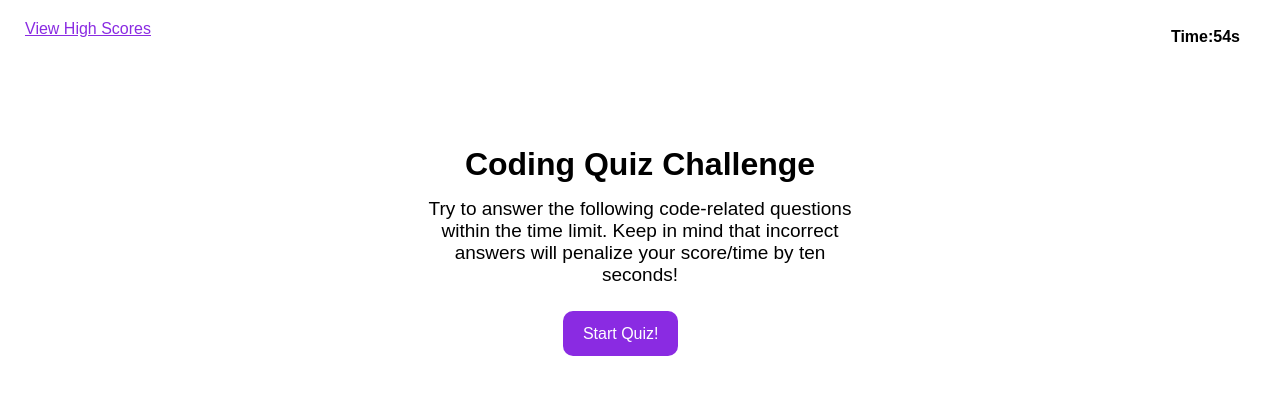
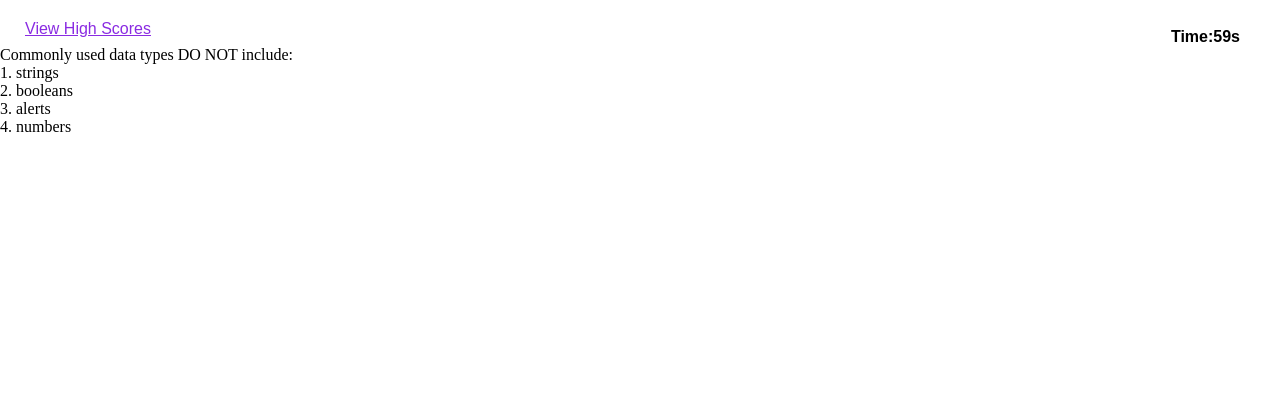
Before and after one commit to bdamota/Code-Quiz, a plain HTML site: page index.html in a window 1280 px wide. Both pictures are taken after a click on the button "Start Quiz!". Drawn offline with Linux system fonts and the light colour scheme.

Commit message:
timer function added

```diff
--- a/assets/script.js
+++ b/assets/script.js
@@ -1,12 +1,19 @@
 
 // Variable Declarations
-var timerEl = document.getElementById("countdown")
-
+var mainEl = document.getElementById("main")
+var timerEl = document.getElementById("countdown");
+var quizEl = document.getElementById("quiz");
+var questionEl = document.getElementById("question");
+var choice1El = document.getElementById("1");
+var choice2El = document.getElementById("2");
+var choice3El = document.getElementById("3");
+var choice4El = document.getElementById("4");
 // Timer Function
-function prepareGame() {
+function counterReader() {
     var timeLeft = 60;
 
     var timeInterval = setInterval(function() {
+        initialDelay = 0;
         timerEl.textContent = "Time:" + timeLeft + "s";
         timeLeft--;
 
@@ -17,9 +24,87 @@ function prepareGame() {
         }
 
     }, 1000);
-}
+};
+//The array of questions
+var questions = [
+    { question: 'Commonly used data types DO NOT include:',
+    choice1 : "1. strings",
+    choice2 : "2. booleans",
+    choice3 : "3. alerts",
+    choice4 : "4. numbers",
+    correct: "3"
+    },
+    { question: "Arrays in JacaScript can be used to store ________.",
+    choice1 : "1. numbers and strings",
+    choice2 : "2. other arrays",
+    choice3 : "3. booleans",
+    choice4 : "4. all of the above",
+    correct: "4"
+    },
+    { question: "The condition in an if / else statement is enclosed with ________.",
+    choice1 : "1. quotes",
+    choice2 : "2. curly brackets",
+    choice3 : "3. parenthesis",
+    choice4 : "4. square brackets",
+    correct: "2"
+    },
+    { question: "String values must be enclosed within ______ when being assigned to variables.",
+    choice1 : "1. commas",
+    choice2 : "2. curly brackets",
+    choice3 : "3. quotes",
+    choice4 : "4. parenthesis",
+    correct: "3"
+    },
+    { question: "A very useful tool used during development and debugging for printing content to the debugger is:",
+    choice1 : "1. JavaScript",
+    choice2 : "2. terminal/bash",
+    choice3 : "3. for loops",
+    choice4 : "4. console.log",
+    correct: "4"
+    },
+];
+// Display Questions
+var lastQuestionIndex= questions.length -1;
+var runningQuestionIndex = 0;
 
-prepareGame();
+function renderQuestion() {
+    var q = questions[runningQuestionIndex];
+    question.innerHTML = "<p>" + q.question + "</p>";
+    choice1El.innerHTML = q.choice1;
+    choice2El.innerHTML = q.choice2;
+    choice3El.innerHTML = q.choice3;
+    choice4El.innerHTML = q.choice4;
+};
+// Check Answers
+function checkAnswer(answer) {
+    if(questions[runningQuestionIndex].correct == answer) {
+        answerIsCorrect();
+    }
+    else {
+        answerIsWrong();
+        timeLeft = -10
+    }
+    if(runningQuestionIndex < lastQuestionIndex) {
+        runningQuestionIndex++;
+        questionRender();
+    }
+    else {
+        clearInterval(timeInterval)
+        scoreRender();
+    }
+};
+
+//Start Quiz function
+function startQuiz() {
+    startEl.style.dispay = "none";
+    mainEl.style.display = "none";
+    counterReader();
+    renderQuestion();
+    quizEl.style.display = "block"
+};
+
+//Variable for Start Quiz Button
+var startEl = document.getElementById("start-quiz");
 
 // Listener Event to write password on click of "Start Quiz" button
-generateBtn.addEventListener("click", startGame);
+startEl.addEventListener("click", startQuiz);
--- a/assets/style.css
+++ b/assets/style.css
@@ -8,7 +8,7 @@ header {
     margin-top: 20px;
 }
 
-#score {
+#high-score {
     font-family: Arial, Helvetica, sans-serif;
     color: blueviolet;
     margin-left: 25px;
--- a/index.html
+++ b/index.html
@@ -9,16 +9,28 @@
     <body>
         <header>
             <div class="container">
-                <a id= "score" href="url">View High Scores</a>
+                <a id= "high-score" href="url">View High Scores</a>
                 <h2 id="countdown"></h2>
             </div>
         </header>
         <main>
-            <div id= "div">
+            <div id= "main">
                 <h1>Coding Quiz Challenge</h1>
                 <p class="rules">Try to answer the following code-related questions within the time limit. Keep in mind that incorrect answers will penalize your score/time by ten seconds!</p>
-                <button class="btn" id="start" type="submit">Start Quiz!</button>
+                <button class="btn" id="start-quiz" type="submit">Start Quiz!</button>
             </div>
+            <div id= "quiz">
+                <div id= "question">
+                    <p>Question</p>
+                </div>
+                    <div id= "choices">
+                        <div class="choice option-1" id="1" onclick="checkAnswer('1')"></div>
+                        <div class="choice option-2" id="2" onclick="checkAnswer('2')"></div>
+                        <div class="choice option-3" id="3" onclick="checkAnswer('3')"></div>
+                        <div class="choice option-4" id="4" onclick="checkAnswer('4')"></div>
+                    </div>
+            </div>
+            <div id= score-container></div>
         </main>
         <script src="./assets/script.js"></script>
     </body>
```
